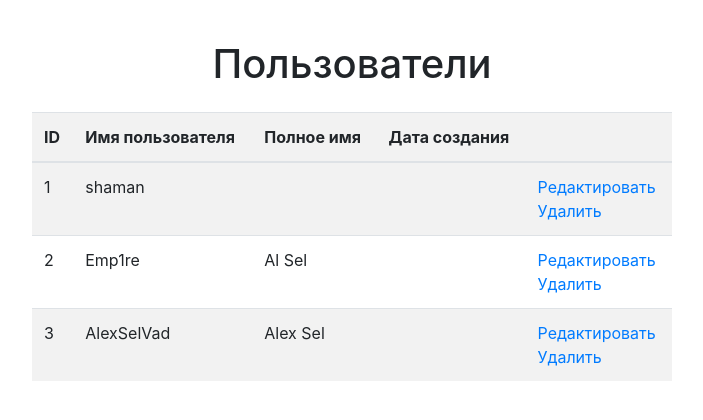
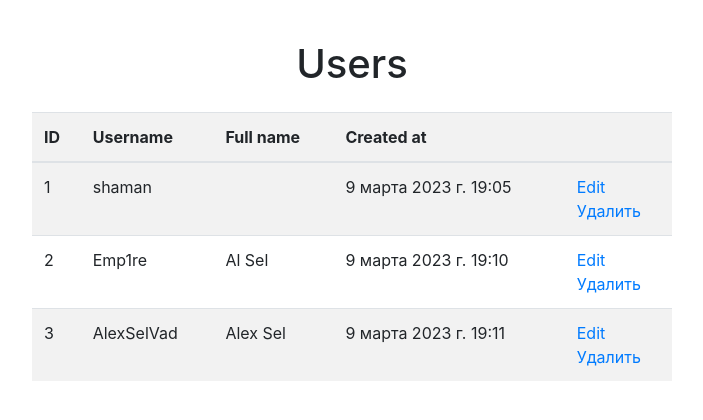
Before and after one commit to AlexVSSP/python-project-52, a Django app: page /users/ in a window 1280 px wide. Shown: the part 56-476 px from the top of the page, without its empty margins (288-991 px from the left). Run offline with Django 4.2, Linux system fonts and the light colour scheme; data comes from the database, SQL or seed files in the repository; parts of the project's set-up code (start-up, migrations or seed data) failed here and were passed over; some libraries are stand-ins or nearby versions.

Commit message:
add user templates

```diff
--- a/task_manager/templates/users/create.html
+++ b/task_manager/templates/users/create.html
@@ -3,7 +3,7 @@
 {% load bootstrap4 %}
 
 {% block header %}
-    <h1 class="my-4 mb-3 text-center">Регистрация</h1>
+    <h1 class="my-4 mb-3 text-center">{% trans "Registration" %}</h1>
 {% endblock %}
 
 {% block content %}
--- a/task_manager/templates/users/delete.html
+++ b/task_manager/templates/users/delete.html
@@ -3,12 +3,12 @@
 {% load bootstrap4 %}
 
 {% block header %}
-    <h1 class="my-4 mb-3 text-center">Удаление пользователя</h1>
+    <h1 class="my-4 mb-3 text-center">{% trans "Deleting a user" %}</h1>
 {% endblock %}
 
 {% block content %}
     <div class="container col-4 text-center">
-        <p>Вы уверены, что хотите удалить {{ user.username }}?</p>
+        <p>{% trans "Are you sure you want to delete" %} {{ user.username }}?</p>
 
     <form action="{% url 'user_delete' pk=user.pk%}" method="post">
       {% csrf_token %}
--- a/task_manager/templates/users/update.html
+++ b/task_manager/templates/users/update.html
@@ -3,7 +3,7 @@
 {% load bootstrap4 %}
 
 {% block header %}
-    <h1 class="my-4 mb-3 text-center">Изменение пользователя</h1>
+    <h1 class="my-4 mb-3 text-center">{% trans "Changing the user" %}</h1>
 {% endblock %}
 
 {% block content %}
--- a/task_manager/templates/users/users.html
+++ b/task_manager/templates/users/users.html
@@ -13,16 +13,16 @@
     {% endfor %}
   {% endif %}
 
-  <h1 class="my-4 mb-3 text-center">Пользователи</h1>
+  <h1 class="my-4 mb-3 text-center">{% trans "Users" %}</h1>
 {% endblock %}
 
 {% block content %}
   <table class="table table-striped container col-6">
     <tr>
       <th>ID</th>
-      <th>Имя пользователя</th>
-      <th>Полное имя</th>
-      <th>Дата создания</th>
+      <th>{% trans "Username" %}</th>
+      <th>{% trans "Full name" %}</th>
+      <th>{% trans "Created at" %}</th>
       <th></th>
     </tr>
   <tbody>
@@ -31,11 +31,11 @@
         <td> {{ user.id }} </td>
         <td> {{ user.username }} </td>
         <td> {{ user.first_name }} {{ user.last_name }} </td>
-        <td> {{ user.created_at }} </td>
+        <td> {{ user.date_joined }} </td>
         <td>
-          <a href="{% url 'user_update' pk=user.pk %}">Редактировать</a>
+          <a href="{% url 'user_update' pk=user.pk %}">{% trans "Edit" %}</a>
           <br>
-          <a href="{% url 'user_delete' pk=user.pk %}" rel="nofollow">Удалить</a>
+          <a href="{% url 'user_delete' pk=user.pk %}" rel="nofollow">{% trans "Delete" %}</a>
       </tr>
     {% endfor %}
   <tbody>
```
